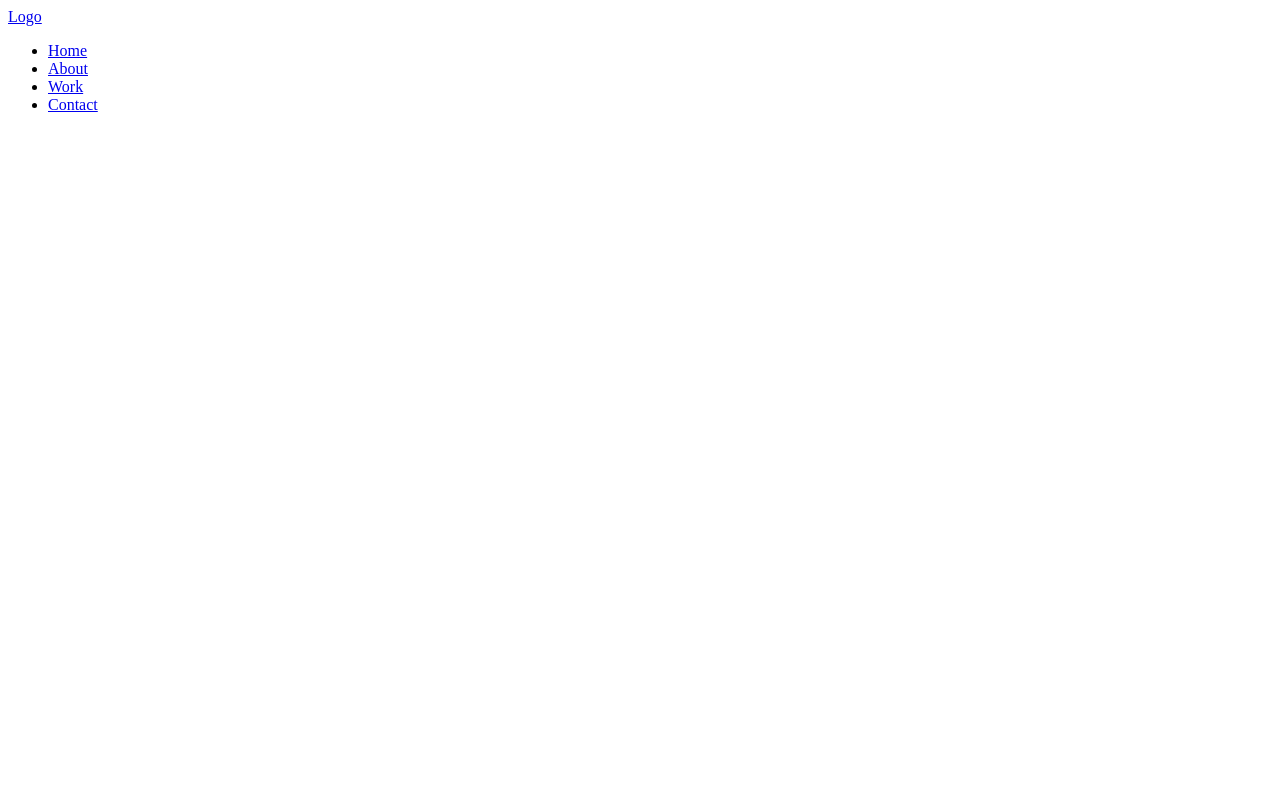
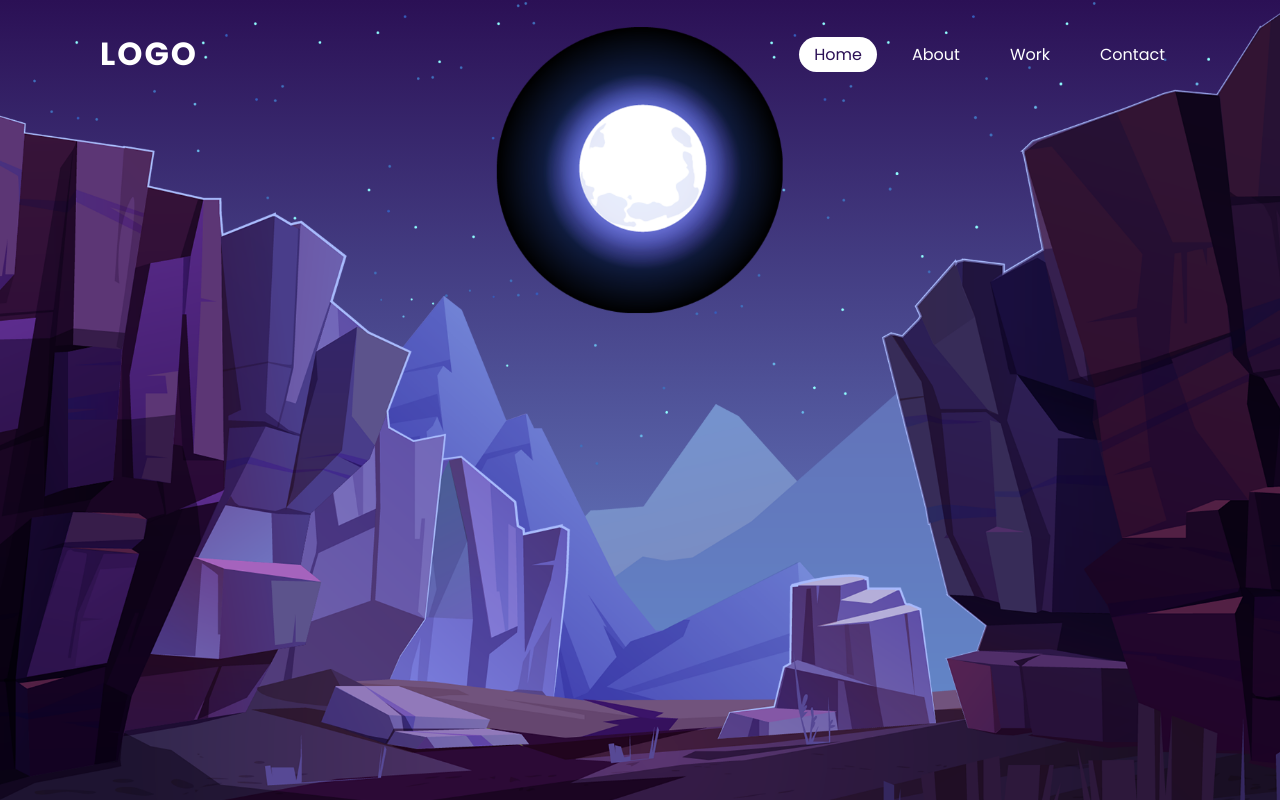
Before and after one commit to D-Pats/Parallax-Website, a plain HTML site: page index.html in a window 1280 px wide. Drawn offline with Linux system fonts and the light colour scheme.

Commit message:
Started styling and added images into styling

```diff
--- a/index.css
+++ b/index.css
@@ -0,0 +1,75 @@
+@import url('https://fonts.googleapis.com/css?family=Poppins:300,400,500,600,700,800,900&display=swap');
+*
+{
+    margin: 0;
+    padding: 0;
+    box-sizing: border-box;
+    font-family: 'Poppins', sans-serif;
+}
+
+body {
+    min-height: 100vh;
+    background: linear-gradient(#2b1055, #7597de);
+}
+
+header {
+    position: absolute;
+    top: 0;
+    left: 0;
+    width: 100%;
+    padding: 30px 100px;
+    display: flex;
+    justify-content: space-between;
+    align-items: center;
+}
+
+header .logo {
+    color: #fff;
+    font-weight: 700;
+    text-decoration: none;
+    font-size: 2em;
+    text-transform: uppercase;
+    letter-spacing: 2px;
+}
+
+header ul {
+    display: flex;
+    justify-content: center;
+    align-items: center;
+}
+
+header ul li {
+    list-style: none;
+    margin-left: 20px;
+}
+
+header ul li a {
+    text-decoration: none;
+    padding: 6px 15px;
+    color: #fff;
+    border-radius: 20px;
+}
+
+header ul li a:hover,
+header ul li a.active
+ {
+    background: #fff;
+    color: #2b1055;
+}
+
+section {
+    position: relative;
+    width: 100%;
+    height: 100vh;
+    padding: 100px;
+
+}
+
+section img {
+    position: absolute;
+    top: 0%;
+    left: 0%;
+    width: 100%;
+    height: 100%;
+    object-fit: cover;
+}
--- a/index.html
+++ b/index.html
@@ -13,12 +13,18 @@
     <header>
         <a href="#" class="logo">Logo</a>
         <ul>
-            <li><a href="#">Home</a></li>
+            <li><a href="#" class="active">Home</a></li>
             <li><a href="#">About</a></li>
             <li><a href="#">Work</a></li>
             <li><a href="#">Contact</a></li>
         </ul>
     </header>
+    <section>
+        <img src="./Images/stars.png" id="stars">
+        <img src="./Images/moon.png" id="moon">
+        <img src="./Images/mountains_behind.png" id="mountains_behind">
+        <img src="./Images/mountains_front.png" id="mountains_front">
+    </section>
 </body>
 
 </html>
```
